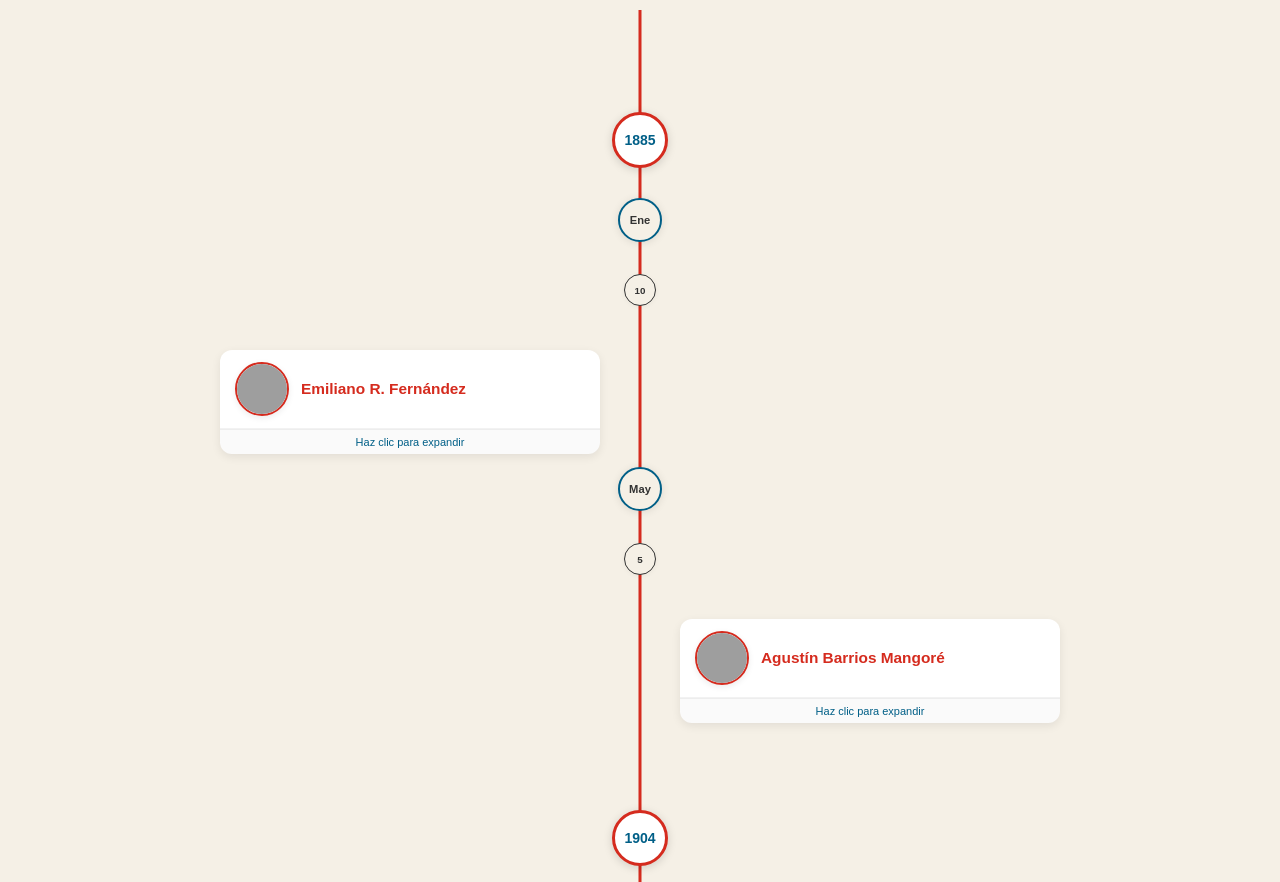
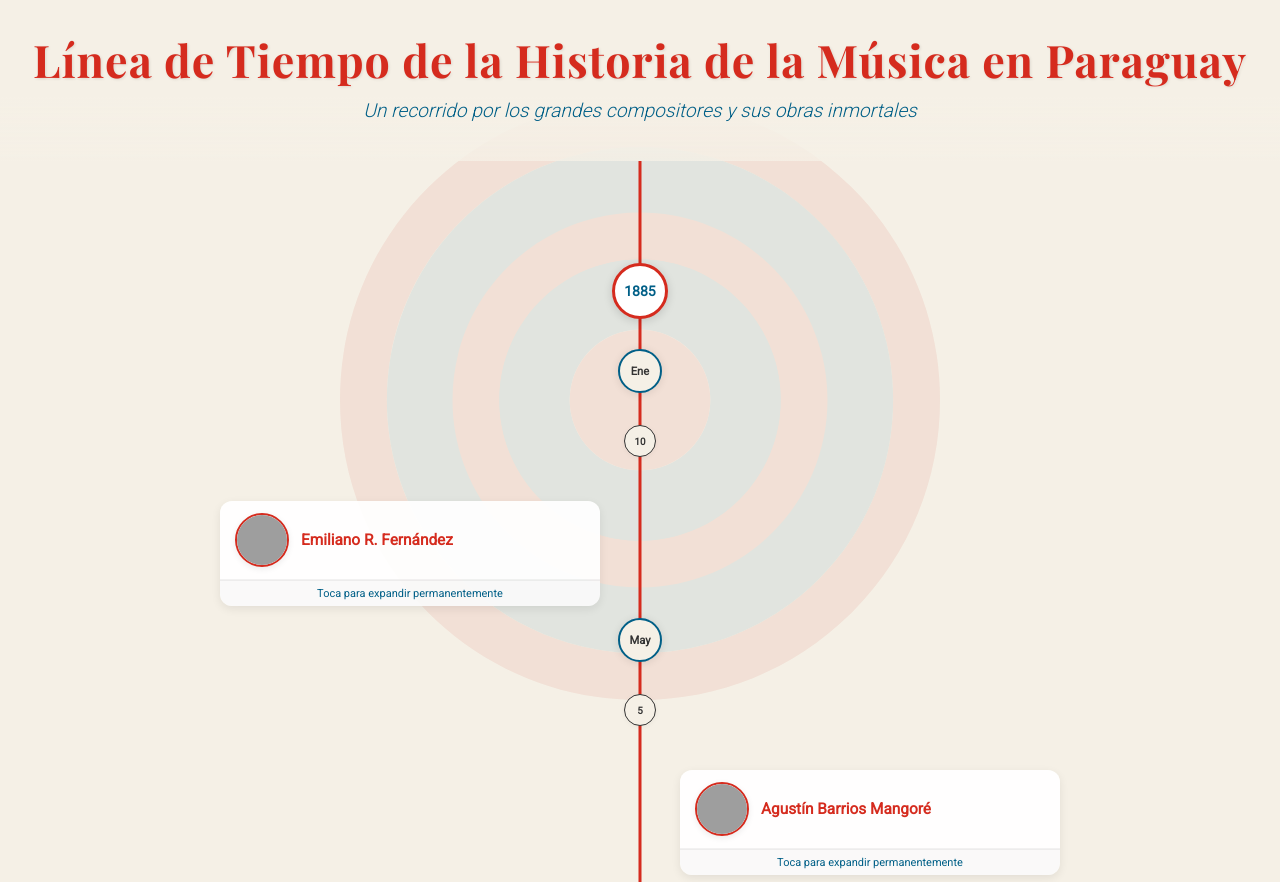
Before and after one commit to jufrancopy/history_music_py, a plain HTML site: page timeline.html in a window 1280 px wide. Shown: the top 882 px of the page. Drawn offline with nearby package versions, Linux system fonts and the light colour scheme; grey boxes are pictures that could not be loaded.

Commit message:
TImeline Idea

```diff
--- a/timeline.html
+++ b/timeline.html
@@ -4,30 +4,74 @@
 <head>
     <meta charset="UTF-8">
     <meta name="viewport" content="width=device-width, initial-scale=1.0">
-    <title>Timeline Música Paraguaya</title>
+    <title>Línea de Tiempo - Música Paraguaya</title>
+    <link
+        href="https://fonts.googleapis.com/css2?family=Playfair+Display:wght@700&family=Roboto:wght@300;400&display=swap"
+        rel="stylesheet">
     <style>
         :root {
             --primary: #D52B1E;
             --secondary: #005F87;
             --light: #F5F0E6;
             --dark: #333;
-            --transition-speed: 0.4s;
+            --transition-speed: 0.3s;
         }
 
         body {
-            font-family: 'Arial', sans-serif;
-            background: var(--light);
+            font-family: 'Roboto', sans-serif;
+            background-color: var(--light);
             margin: 0;
-            padding: 10px;
+            padding: 0;
             overflow-x: hidden;
             font-size: 14px;
+            position: relative;
+        }
+
+        /* Mapa de Paraguay como fondo */
+        .paraguay-map {
+            position: fixed;
+            top: 50%;
+            left: 50%;
+            transform: translate(-50%, -50%);
+            width: 80%;
+            max-width: 600px;
+            opacity: 0.08;
+            z-index: 0;
+            pointer-events: none;
+        }
+
+        /* Cabecera con título */
+        .timeline-header {
+            text-align: center;
+            padding: 30px 20px 20px;
+            position: relative;
+            z-index: 5;
+            background: linear-gradient(to bottom, rgba(245, 240, 230, 1) 60%, rgba(245, 240, 230, 0.8));
+        }
+
+        .timeline-title {
+            font-family: 'Playfair Display', serif;
+            color: var(--primary);
+            font-size: 2.8rem;
+            margin: 0;
+            text-shadow: 1px 1px 3px rgba(0, 0, 0, 0.1);
+            letter-spacing: 1px;
+        }
+
+        .timeline-subtitle {
+            color: var(--secondary);
+            font-size: 1.2rem;
+            font-weight: 300;
+            margin-top: 10px;
+            font-style: italic;
         }
 
         .timeline-container {
             max-width: 1000px;
             margin: 0 auto;
             position: relative;
-            padding: 20px 0;
+            padding: 20px 0 100px;
+            z-index: 2;
         }
 
         .timeline-line {
@@ -41,7 +85,7 @@
             z-index: 1;
         }
 
-        /* Nodo de año (principal) - Más pequeño */
+        /* Nodo de año (principal) */
         .year-node {
             position: absolute;
             left: 50%;
@@ -68,7 +112,7 @@
             box-shadow: 0 3px 15px rgba(0, 0, 0, 0.2);
         }
 
-        /* Nodo de mes (secundario) - Más pequeño */
+        /* Nodo de mes (secundario) */
         .month-node {
             position: absolute;
             left: 50%;
@@ -96,7 +140,7 @@
             color: white;
         }
 
-        /* Nodo de día (terciario) - Más pequeño */
+        /* Nodo de día (terciario) */
         .day-node {
             position: absolute;
             left: 50%;
@@ -124,7 +168,7 @@
             color: white;
         }
 
-        /* Tarjetas más compactas */
+        /* Tarjetas */
         .timeline-card {
             width: 42%;
             background: white;
@@ -137,6 +181,7 @@
             margin: 0;
             z-index: 10;
             overflow: hidden;
+            background-color: rgba(255, 255, 255, 0.93);
         }
 
         .timeline-card.visible {
@@ -155,7 +200,7 @@
             box-shadow: 0 5px 15px rgba(0, 0, 0, 0.1);
         }
 
-        /* Encabezado de tarjeta más compacto */
+        /* Encabezado de tarjeta */
         .card-header {
             padding: 12px 15px;
             display: flex;
@@ -164,7 +209,7 @@
             border-bottom: 1px solid rgba(0, 0, 0, 0.05);
         }
 
-        /* Imagen más pequeña */
+        /* Imagen */
         .author-image {
             width: 50px;
             height: 50px;
@@ -174,7 +219,7 @@
             box-shadow: 0 2px 6px rgba(0, 0, 0, 0.08);
         }
 
-        /* Texto más compacto */
+        /* Texto */
         .author-name {
             color: var(--primary);
             margin: 0;
@@ -192,13 +237,21 @@
             font-size: 0.9em;
         }
 
+        /* Efecto hover */
+        .timeline-card:hover .card-content,
         .card-content.expanded {
+            max-height: 500px;
             padding: 15px;
-            max-height: 500px;
             overflow-y: auto;
         }
 
-        /* Listas más compactas */
+        /* Mantener expandido cuando se hace clic */
+        .card-content.expanded {
+            max-height: 500px !important;
+            padding: 15px !important;
+        }
+
+        /* Listas */
         .obras-list {
             background: rgba(0, 95, 135, 0.05);
             padding: 10px;
@@ -272,6 +325,23 @@
                 padding: 5px;
             }
 
+            .paraguay-map {
+                width: 120%;
+                opacity: 0.05;
+            }
+
+            .timeline-header {
+                padding: 20px 10px 15px;
+            }
+
+            .timeline-title {
+                font-size: 1.8rem;
+            }
+
+            .timeline-subtitle {
+                font-size: 1rem;
+            }
+
             .timeline-line {
                 left: 25px;
                 width: 2px;
@@ -281,6 +351,12 @@
                 width: calc(100% - 60px);
                 left: 50px !important;
                 right: auto !important;
+            }
+
+            /* Desactivar hover en móvil */
+            .timeline-card:hover .card-content:not(.expanded) {
+                max-height: 0;
+                padding: 0 15px;
             }
 
             .year-node,
@@ -311,6 +387,29 @@
 </head>
 
 <body>
+    <!-- Mapa de Paraguay como fondo -->
+    <svg class="paraguay-map" viewBox="0 0 512 512" xmlns="http://www.w3.org/2000/svg">
+        <path
+            d="M256 512c-68.38 0-132.667-26.629-181.02-74.98C26.629 388.667 0 324.38 0 256S26.629 123.333 74.98 74.98C123.333 26.629 187.62 0 256 0s132.667 26.629 181.02 74.98C485.371 123.333 512 187.62 512 256s-26.629 132.667-74.98 181.02C388.667 485.371 324.38 512 256 512zm0-472c-119.103 0-216 96.897-216 216s96.897 216 216 216 216-96.897 216-216-96.897-216-216-216z"
+            fill="#D52B1E" />
+        <path d="M256 472c-119.103 0-216-96.897-216-216S136.897 40 256 40s216 96.897 216 216-96.897 216-216 216z"
+            fill="#005F87" />
+        <path
+            d="M256 416c-88.366 0-160-71.634-160-160S167.634 96 256 96s160 71.634 160 160-71.634 160-160 160zm0-280c-66.168 0-120 53.832-120 120s53.832 120 120 120 120-53.832 120-120-53.832-120-120-120z"
+            fill="#D52B1E" />
+        <path d="M256 376c-66.168 0-120-53.832-120-120s53.832-120 120-120 120 53.832 120 120-53.832 120-120 120z"
+            fill="#005F87" />
+        <circle cx="256" cy="256" r="60" fill="#F5F0E6" />
+        <path d="M256 316c-33.137 0-60-26.863-60-60s26.863-60 60-60 60 26.863 60 60-26.863 60-60 60z" fill="#D52B1E" />
+    </svg>
+
+    <!-- Cabecera con título -->
+    <div class="timeline-header">
+        <h1 class="timeline-title">Línea de Tiempo de la Historia de la Música en Paraguay</h1>
+        <p class="timeline-subtitle">Un recorrido por los grandes compositores y sus obras inmortales</p>
+    </div>
+
+    <!-- Línea de tiempo -->
     <div class="timeline-container">
         <div class="timeline-line"></div>
         <div id="timeline-content"></div>
@@ -481,14 +580,15 @@
                                         </ul>
                                     </div>
                                 </div>
-                                <span class="expand-indicator">Haz clic para expandir</span>
+                                <span class="expand-indicator">Toca para expandir permanentemente</span>
                             `;
 
-                            // Evento clic para la tarjeta (MODIFICADO para no cerrar otras tarjetas)
+                            // Evento clic para la tarjeta
                             card.addEventListener('click', function (e) {
                                 if (e.target.tagName === 'A') return;
                                 isUserInteracting = true;
                                 clearInterval(autoScrollInterval);
+                                this.classList.toggle('clicked');
                                 toggleCard(this);
                                 setTimeout(() => { isUserInteracting = false; iniciarAutoScroll(); }, 30000);
                             });
@@ -615,23 +715,15 @@
             document.querySelector('.timeline-line').style.height = `${currentPosition + 150}px`;
         }
 
-        // Función para alternar tarjeta (MODIFICADA para no cerrar otras tarjetas)
+        // Función para alternar tarjeta
         function toggleCard(card) {
             const content = card.querySelector('.card-content');
             const wasExpanded = content.classList.contains('expanded');
 
-            // Eliminamos la parte que cerraba otras tarjetas
             content.classList.toggle('expanded');
-            card.querySelector('.expand-indicator').textContent = wasExpanded ? 'Haz clic para expandir' : 'Haz clic para cerrar';
-
-            setTimeout(() => {
-                requestAnimationFrame(() => {
-                    const cardRect = card.getBoundingClientRect();
-                    const scrollPos = window.scrollY + cardRect.top - 80;
-                    window.scrollTo({ top: scrollPos, behavior: 'smooth' });
-                    reposicionarElementos();
-                });
-            }, 50);
+            card.querySelector('.expand-indicator').textContent = wasExpanded
+                ? 'Toca para expandir permanentemente'
+                : 'Contenido fijado (toca para cerrar)';
         }
 
         // Auto-scroll
@@ -639,13 +731,13 @@
             if (isUserInteracting) return;
             clearInterval(autoScrollInterval);
 
-            const cards = document.querySelectorAll('.timeline-card:not(.expanded)');
+            const cards = document.querySelectorAll('.timeline-card:not(.clicked)');
             if (cards.length === 0) return;
 
             let currentIndex = 0;
 
             autoScrollInterval = setInterval(() => {
-                if (isUserInteracting || document.querySelector('.card-content.expanded')) return;
+                if (isUserInteracting) return;
 
                 const card = cards[currentIndex];
                 if (card) {
```
